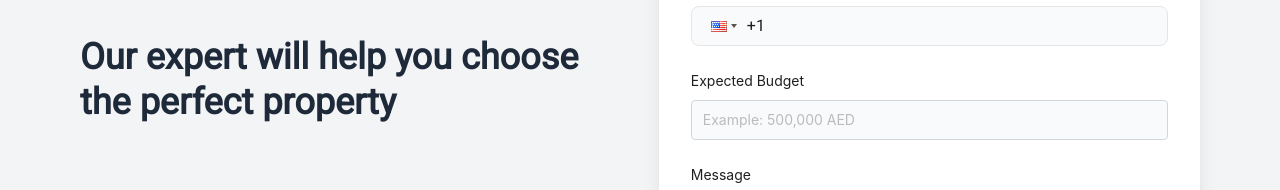
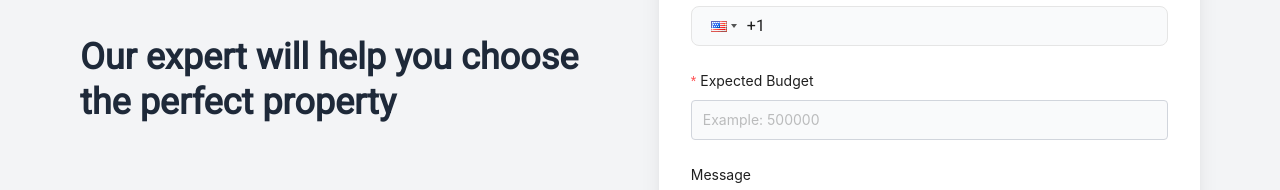
Before and after one commit to Rawan-abdelfattah/hayyan, a React (Vite) app: page /ajwan in a window 1280 px wide. Shown: the part 6955-7145 px from the top of the page. Built offline with nearby package versions, Linux system fonts and the light colour scheme; no server answers.

Commit message:
contat us

```diff
--- a/src/App.jsx
+++ b/src/App.jsx
@@ -10,7 +10,7 @@ function App() {
   return (
     <Router>
       <Routes>
-        <Route path="/hayyan" element={<Hayyan />} />
+        <Route path="/" element={<Hayyan />} />
         <Route path="/ajwan" element={<Ajwan />} />
         <Route path="/thank-you" element={<ThankYou />} />
         <Route path="/data" element={<Data />} />
--- a/src/components/ajwan/ContactUs.jsx
+++ b/src/components/ajwan/ContactUs.jsx
@@ -32,13 +32,16 @@ const ContactUs = () => {
   };
 
   const handleSubmit = () => {
-    fetch("https://api.sheetbest.com/sheets/424b0673-f5a8-440a-a009-6b7421cda7a3", {
-      method: "POST",
-      headers: {
-        "Content-Type": "application/json",
-      },
-      body: JSON.stringify(formData),
-    })
+    fetch(
+      "https://api.sheetbest.com/sheets/424b0673-f5a8-440a-a009-6b7421cda7a3",
+      {
+        method: "POST",
+        headers: {
+          "Content-Type": "application/json",
+        },
+        body: JSON.stringify(formData),
+      }
+    )
       .then((response) => {
         if (!response.ok) throw new Error("Failed to save data");
         return response.json();
@@ -48,8 +51,6 @@ const ContactUs = () => {
       })
       .catch((error) => console.error("Error saving data:", error));
   };
-
-
 
   useEffect(() => {
     fetch("https://ipinfo.io/json?token=1ed173baff89f5")
@@ -131,13 +132,23 @@ const ContactUs = () => {
               />
             </Form.Item>
 
-            <Form.Item label="Expected Budget" name="budget">
+            <Form.Item
+              label="Expected Budget"
+              name="budget"
+              rules={[{ required: true, message: "Please enter your budget" }]}
+            >
               <Input
                 name="budget"
                 value={formData.budget}
                 onChange={handleChange}
-                placeholder="Example: 500,000 AED"
+                placeholder="Example: 500000"
                 className="!h-[40px] !bg-gray-50 !rounded !border !border-gray-300 focus:!border-[#16A2B8] focus:!ring-[#16A2B8]"
+                type="number"
+                step="any"
+                min="0"
+                rules={[
+                  { required: true, message: "Please enter your budget" },
+                ]}
               />
             </Form.Item>
 
--- a/src/components/ajwan/ContactUsModal.jsx
+++ b/src/components/ajwan/ContactUsModal.jsx
@@ -91,8 +91,20 @@ const ContactUsModal = ({ isOpen, onClose }) => {
           />
         </Form.Item>
 
-        <Form.Item label="Expected Budget" name="budget">
-          <Input placeholder="Example: 500,000 AED" />
+        <Form.Item
+          label="Expected Budget"
+          name="budget"
+          rules={[{ required: true, message: "Please enter your budget" }]}
+        >
+          <Input
+            name="budget"
+            placeholder="Example: 500000"
+            className="!h-[40px] !bg-gray-50 !rounded !border !border-gray-300 focus:!border-[#16A2B8] focus:!ring-[#16A2B8]"
+            type="number"
+            step="any"
+            min="0"
+            rules={[{ required: true, message: "Please enter your budget" }]}
+          />
         </Form.Item>
 
         <Form.Item label="Message" name="message">
--- a/src/components/hayyan/ContactUsModal.jsx
+++ b/src/components/hayyan/ContactUsModal.jsx
@@ -91,9 +91,23 @@ const ContactUsModal = ({ isOpen, onClose }) => {
           />
         </Form.Item>
 
-        <Form.Item label="Expected Budget" name="budget">
-          <Input placeholder="Example: 500,000 AED" />
-        </Form.Item>
+ <Form.Item
+              label="Expected Budget"
+              name="budget"
+              rules={[{ required: true, message: "Please enter your budget" }]}
+            >
+              <Input
+                name="budget"
+                placeholder="Example: 500000"
+                className="!h-[40px] !bg-gray-50 !rounded !border !border-gray-300 focus:!border-[#16A2B8] focus:!ring-[#16A2B8]"
+                type="number"
+                step="any"
+                min="0"
+                rules={[
+                  { required: true, message: "Please enter your budget" },
+                ]}
+              />
+            </Form.Item>
 
         <Form.Item label="Message" name="message">
           <Input.TextArea rows={3} placeholder="Enter your message" />
```
Also changed, not shown: src/components/hayyan/ContactUs.jsx (+10 -3 lines).
